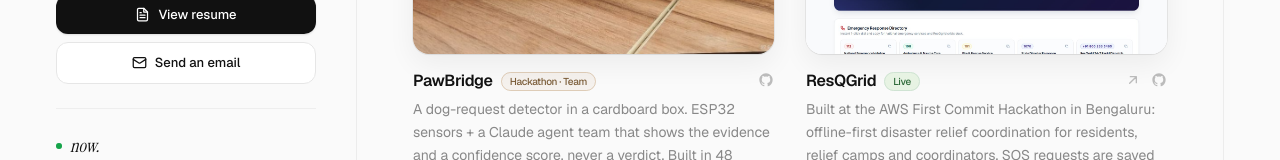
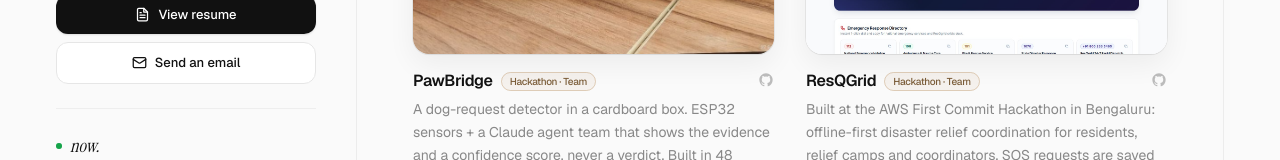
Before and after one commit to iamnaiyarhasnain/portfolio, a Next.js app: page / in a window 1280 px wide. Shown: the part 350-510 px from the top of the page. Built offline with nearby package versions, Linux system fonts and the light colour scheme.

Commit message:
Remove AWS live deployment links from ResQGrid, retain GitHub links

```diff
--- a/app/page.tsx
+++ b/app/page.tsx
@@ -5,7 +5,6 @@ import { ArrowUpRight, GitHubIcon } from "./components/socials";
 
 /* ── Data ──────────────────────────────────────────────────── */
 
-const RESQ_LIVE = "https://main.d1vtxuu4ic8mpk.amplifyapp.com";
 const RESQ_REPO = "https://github.com/inaiyarhasnain/ResQGrid";
 
 const events = [
@@ -166,18 +165,19 @@ export default function Home() {
               <div className="flex items-start justify-between gap-3 pt-4">
                 <h3 className="min-w-0 text-[16px] font-semibold leading-snug tracking-[-0.02em] text-ink">
                   <Link href="/projects/resqgrid">ResQGrid</Link>
-                  <span className="ml-2 rounded-full border border-[#cfe3d3] bg-[#e7f3e3] px-2 py-0.5 align-middle text-[10px] font-medium text-[#2f6b3a]">
-                    Live
+                  <span className="ml-2 rounded-full border border-accent/50 bg-accent/10 px-2 py-0.5 align-middle text-[10px] font-medium text-[#7a5c38]">
+                    Hackathon · Team
                   </span>
                 </h3>
-                <div className="flex flex-none items-center gap-2.5 pt-0.5 text-[#bbb] [&_svg]:h-4 [&_svg]:w-4">
-                  <a href={RESQ_LIVE} target="_blank" rel="noopener noreferrer" aria-label="ResQGrid live app" className="transition-colors hover:text-ink">
-                    <ArrowUpRight />
-                  </a>
-                  <a href={RESQ_REPO} target="_blank" rel="noopener noreferrer" aria-label="ResQGrid on GitHub" className="transition-colors hover:text-ink">
-                    <GitHubIcon />
-                  </a>
-                </div>
+                <a
+                  href={RESQ_REPO}
+                  target="_blank"
+                  rel="noopener noreferrer"
+                  aria-label="ResQGrid on GitHub"
+                  className="flex-none pt-0.5 text-[#bbb] transition-colors hover:text-ink [&>svg]:h-4 [&>svg]:w-4"
+                >
+                  <GitHubIcon />
+                </a>
               </div>
               <p className="mt-1.5 text-[14px] leading-relaxed text-mute">
                 Built at the AWS First Commit Hackathon in Bengaluru: offline-first disaster
--- a/app/projects/resqgrid/page.tsx
+++ b/app/projects/resqgrid/page.tsx
@@ -10,7 +10,6 @@ export const metadata: Metadata = {
     "An offline-first disaster relief coordination grid, built at the AWS First Commit Hackathon 2026 in Bengaluru. Angular, Spring Boot, MySQL and AWS.",
 };
 
-const LIVE = "https://main.d1vtxuu4ic8mpk.amplifyapp.com";
 const REPO = "https://github.com/inaiyarhasnain/ResQGrid";
 const POST = "https://lnkd.in/p/d-NEqNTJ";
 
@@ -70,11 +69,7 @@ export default function ResQGrid() {
             anyway. Offline requests wait on the device and sync the moment connectivity returns.
           </p>
           <div className="mt-6 flex flex-wrap gap-2">
-            <a href={LIVE} target="_blank" rel="noopener noreferrer" className="btn-primary !w-auto">
-              <ArrowUpRight />
-              Live app
-            </a>
-            <a href={REPO} target="_blank" rel="noopener noreferrer" className="btn-secondary !w-auto">
+            <a href={REPO} target="_blank" rel="noopener noreferrer" className="btn-primary !w-auto">
               <GitHubIcon />
               View on GitHub
             </a>
--- a/resume/resume.html
+++ b/resume/resume.html
@@ -67,7 +67,7 @@
 
   <h2>PROJECTS</h2>
   <div class="proj">
-    <div class="row"><span class="proj-title">ResQGrid – Offline-First Disaster Relief Coordination <a class="link" href="https://github.com/inaiyarhasnain/ResQGrid">↗</a> <a class="link" href="https://main.d1vtxuu4ic8mpk.amplifyapp.com">Live</a></span><b>Sept 2026</b></div>
+    <div class="row"><span class="proj-title">ResQGrid – Offline-First Disaster Relief Coordination <a class="link" href="https://github.com/inaiyarhasnain/ResQGrid">↗</a></span><b>Sept 2026</b></div>
     <div class="proj-meta"><b>Hackathon:</b> AWS First Commit Hackathon 2026 (WeMakeDevs × AWS Bharat Builds Tour), Bengaluru, Team COM.SOLOSTACK &nbsp;·&nbsp; <b>Tech Stack:</b> Java 21, Spring Boot, Spring Data JPA, MySQL (Amazon RDS), Angular, TypeScript, Tailwind CSS, Docker, AWS Amplify, AWS ECS Fargate</div>
     <ul>
       <li><b>Offline-First SOS Dispatch:</b> Resident help requests are queued on-device during network drops and <b>auto-synced on reconnect</b>; supports multiple disaster types, special-needs tracking and optional photos.</li>
```
Also changed, not shown: 1 other file (tests, documents, lock files or other folders).
